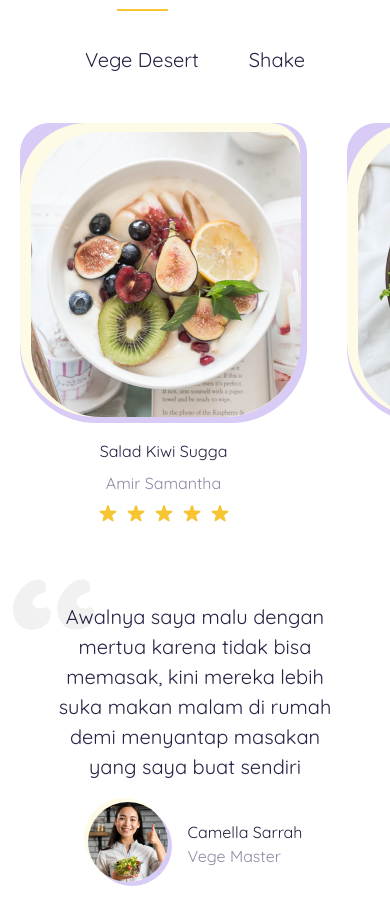
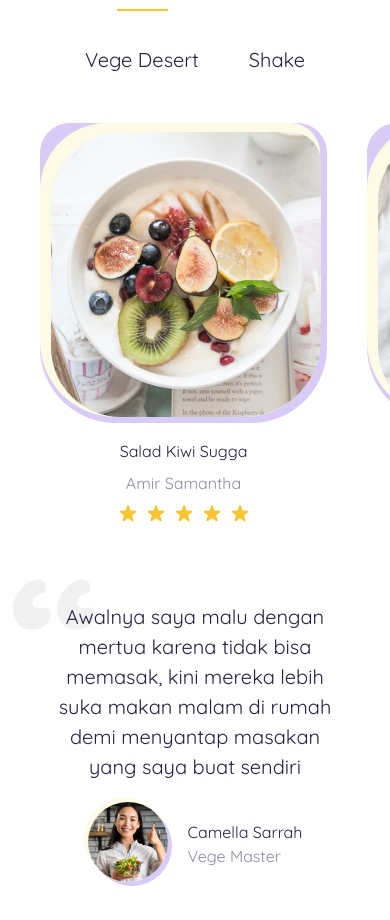
Before and after one commit to obipranata/foodyar-tailwindcss, a plain HTML site: page index.html in a window 390 px wide. Shown: the part 962-1882 px from the top of the page. Drawn offline with nearby package versions, Linux system fonts and the light colour scheme; a web font is replaced by a local one.

Commit message:
update padding food menu

```diff
--- a/index.html
+++ b/index.html
@@ -140,7 +140,7 @@
       </ul>
     </div>
     <div data-aos="fade-up" data-aos-duration="3000" data-aos-duration="3000"
-      class="cards container flex gap-10 items-center lg:justify-between mt-[50px] overflow-x-scroll lg:overflow-visible px-5 lg:px-0">
+      class="cards container flex gap-10 items-center lg:justify-between mt-[50px] overflow-x-scroll lg:overflow-visible px-10 lg:px-0">
       <div class="card text-center">
         <div class="relative w-[287px] h-[300px] box-border">
           <div class="card-image bg-[url('./assets/images/bg.png')] bg-contain w-[287px] h-[300px] relative">
```
